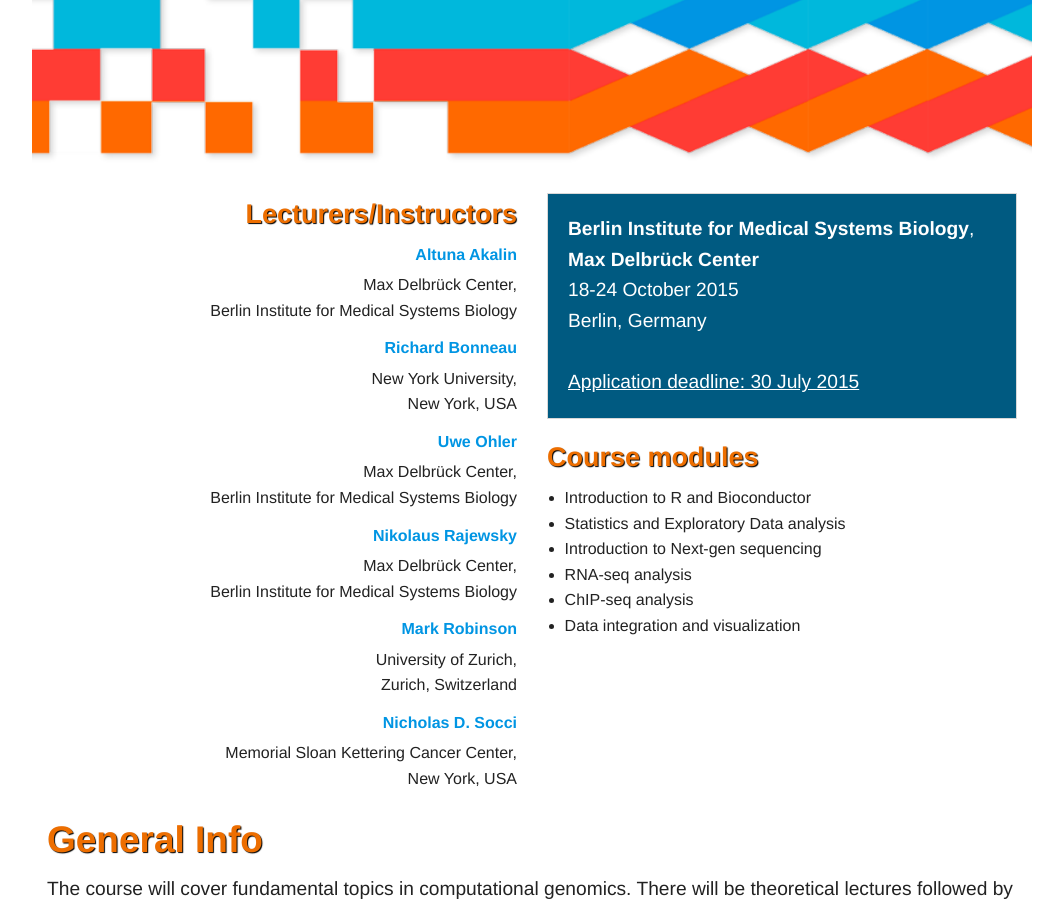
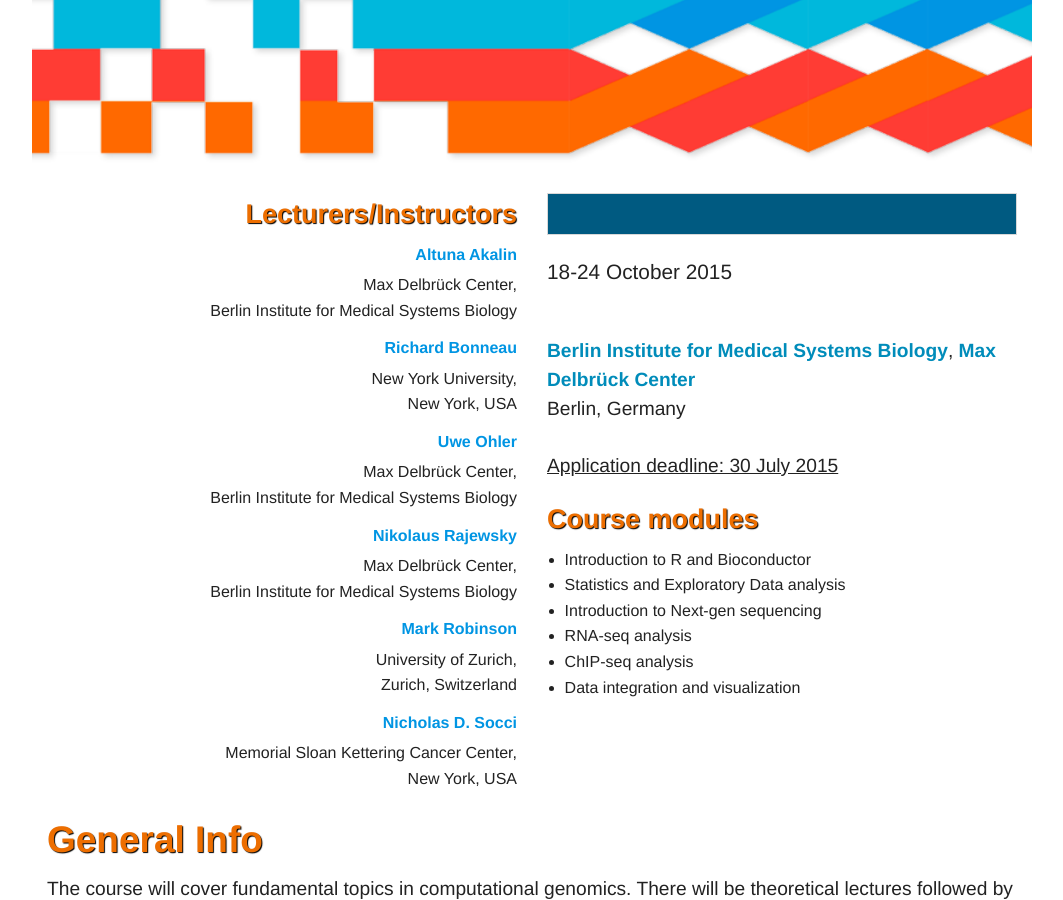
Before and after one commit to BIMSBbioinfo/compgen, a Jekyll site: the page 2015/index.html, which Jekyll copies as it is, in a window 1280 px wide and 900 px high, scrolled down 441 px. Shown: the whole window, without its empty margins (108-1171 px from the left). Built offline with Jekyll 4.4.1, drawn with Linux system fonts in a browser that asks for light colours; nearby versions of some CDN libraries; library files that are not in the unit come from our copies.

Commit message:
Update index.html

```diff
--- a/2015/index.html
+++ b/2015/index.html
@@ -54,8 +54,8 @@
       </div>
       <div class="large-6 columns">
         <p class="panel">
+          <p style="font-size:1.3rem">18-24 October 2015</p></br>
           <a href="https://www.mdc-berlin.de/40549075/de/bimsb">Berlin Institute for Medical Systems Biology</a>, <a href="http://www.mdc-berlin.de">Max Delbrück Center </a> <br/>
-          18-24 October 2015<br/>
           Berlin, Germany<br/>
           <br/>
           <u>Application deadline: 30 July 2015</u>
```
